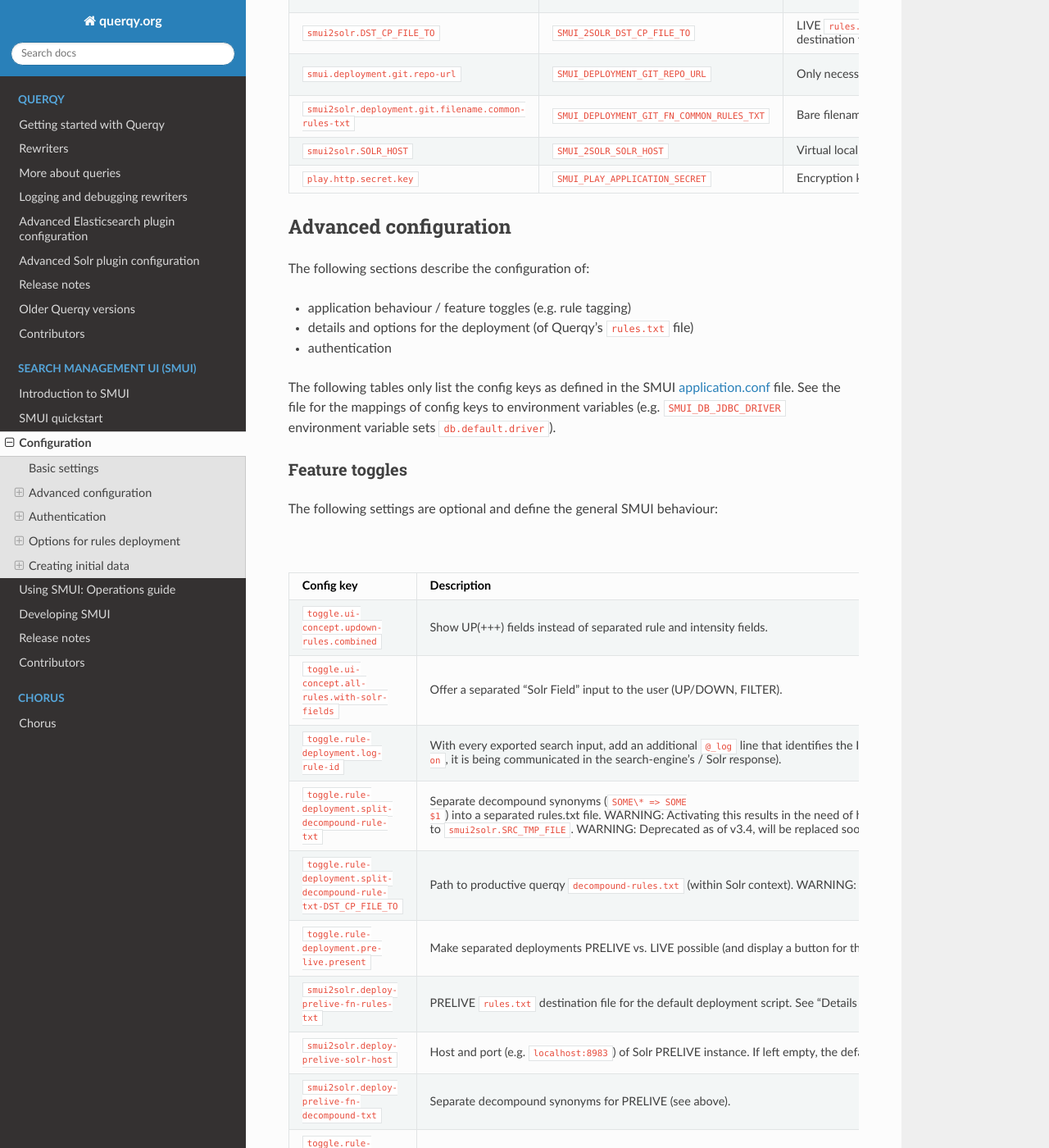
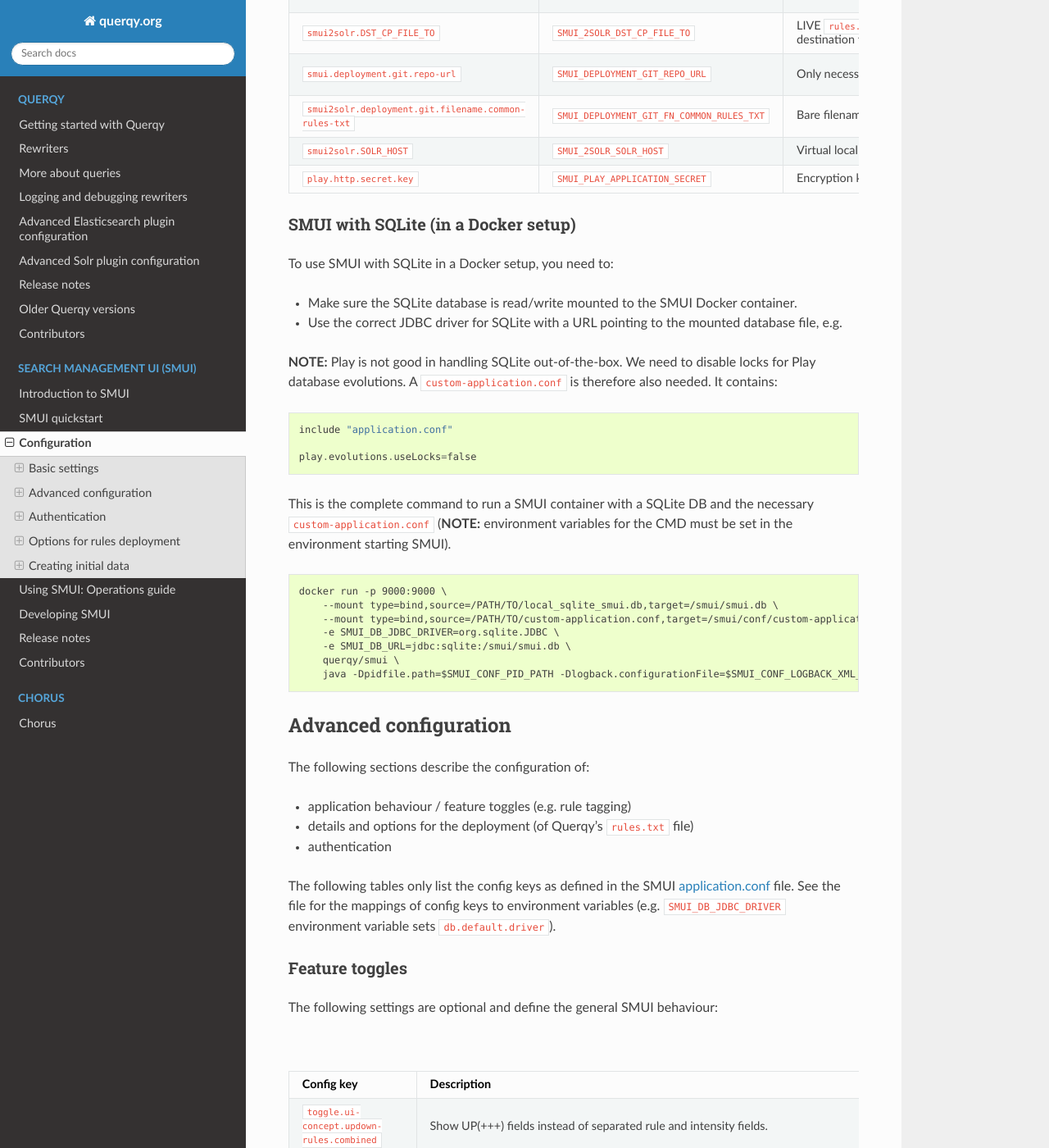
Before and after one commit to querqy/querqy-docs, a Sphinx documentation site: the page built from docs/source/smui/config.rst, in a window 1280 px wide and 1400 px high, scrolled down 823 px. Shown: the whole window at 82% size. Built offline with Sphinx 7.4.7 and the Read the Docs theme 2.0.0, drawn with Linux system fonts in a browser that asks for light colours; formulas are drawn with MathJax 3.

Commit message:
Improved SQLite SMUI documentation

```diff
--- a/docs/source/smui/config.rst
+++ b/docs/source/smui/config.rst
@@ -74,6 +74,34 @@
      - ``SMUI_PLAY_APPLICATION_SECRET``
      - Encryption key for server/client communication (Play 2.6 standard). This positively needs to be set to a high-entropy value in production environments.
      - **WARNING:** insecure default.
+
+SMUI with SQLite (in a Docker setup)
+~~~~~~~~~~~~~~~~~~~~~~~~~~~~~~~~~~~~
+
+To use SMUI with SQLite in a Docker setup, you need to:
+
+* Make sure the SQLite database is read/write mounted to the SMUI Docker container.
+* Use the correct JDBC driver for SQLite with a URL pointing to the mounted database file, e.g.
+
+**NOTE:** Play is not good in handling SQLite out-of-the-box. We need to disable locks for Play database evolutions. A ``custom-application.conf`` is therefore also needed. It contains:
+
+::
+
+   include "application.conf"
+
+   play.evolutions.useLocks=false
+
+This is the complete command to run a SMUI container with a SQLite DB and the necessary ``custom-application.conf`` (**NOTE:** environment variables for the CMD must be set in the environment starting SMUI).
+
+::
+
+   docker run -p 9000:9000 \
+       --mount type=bind,source=/PATH/TO/local_sqlite_smui.db,target=/smui/smui.db \
+       --mount type=bind,source=/PATH/TO/custom-application.conf,target=/smui/conf/custom-application.conf \
+       -e SMUI_DB_JDBC_DRIVER=org.sqlite.JDBC \
+       -e SMUI_DB_URL=jdbc:sqlite:/smui/smui.db \
+       querqy/smui \
+       java -Dpidfile.path=$SMUI_CONF_PID_PATH -Dlogback.configurationFile=$SMUI_CONF_LOGBACK_XML_PATH -Dhttp.port=$SMUI_CONF_HTTP_PORT -Dconfig.file="/smui/conf/custom-application.conf" -jar /smui/search-management-ui-assembly-$SMUI_VERSION.jar
 
 Advanced configuration
 ----------------------
```
Also changed, not shown: docs/source/smui/quickstart.rst (+12 -0 lines).
